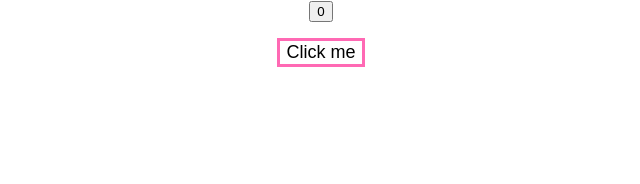
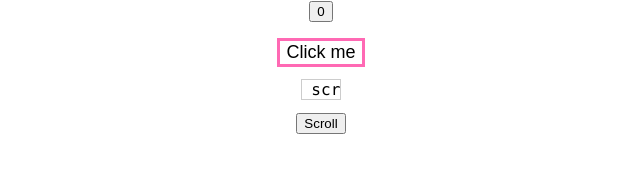
Before and after one commit to andresol/cra-workshop, a React (Create React App) app: page / in a window 1280 px wide. Shown: the top 184 px of the page, without its empty margins (319-959 px from the left). Built offline with nearby package versions, Linux system fonts and the light colour scheme.

Commit message:
Ticker implementation

```diff
--- a/src/App.tsx
+++ b/src/App.tsx
@@ -2,12 +2,14 @@ import React from "react"
 import "./App.css"
 import { HelloWorldButton } from "./HelloWorldButton"
 import { Incrementor } from "./Incrementor"
+import { Ticker } from "./Ticker"
 
 function App() {
   return (
     <div className="App">
       <Incrementor limit={12}/>
       <HelloWorldButton/>
+      <Ticker message="This is a long and scrolling message" size={4}/>
     </div>
   )
 }
--- /dev/null
+++ b/src/Ticker.module.css
@@ -0,0 +1,3 @@
+.ticker code {
+	border: 1px solid #ccc;
+}
--- /dev/null
+++ b/src/Ticker.tsx
@@ -0,0 +1,29 @@
+import React, { useState } from "react"
+import cls from "./Ticker.module.css"
+
+interface TickerProps {
+	message: string
+	size?: number
+}
+
+export const Ticker = ({message, size = 5}: TickerProps): JSX.Element => {
+	const [position, setPosition] = useState(0)
+	const paddedMessage = "".padStart(size) + message + "".padStart(size)
+
+	const scroll = () => {
+		setPosition(
+			(position + 1) % (paddedMessage.length - size)
+		)
+	}
+
+	setTimeout(scroll, 333)
+
+	return (
+		<div className={cls.ticker}>
+			<pre>
+				<code>{paddedMessage.substr(position, size)}</code>
+			</pre>
+			<button onClick={scroll}>Scroll</button>
+		</div>
+	)
+}
```
